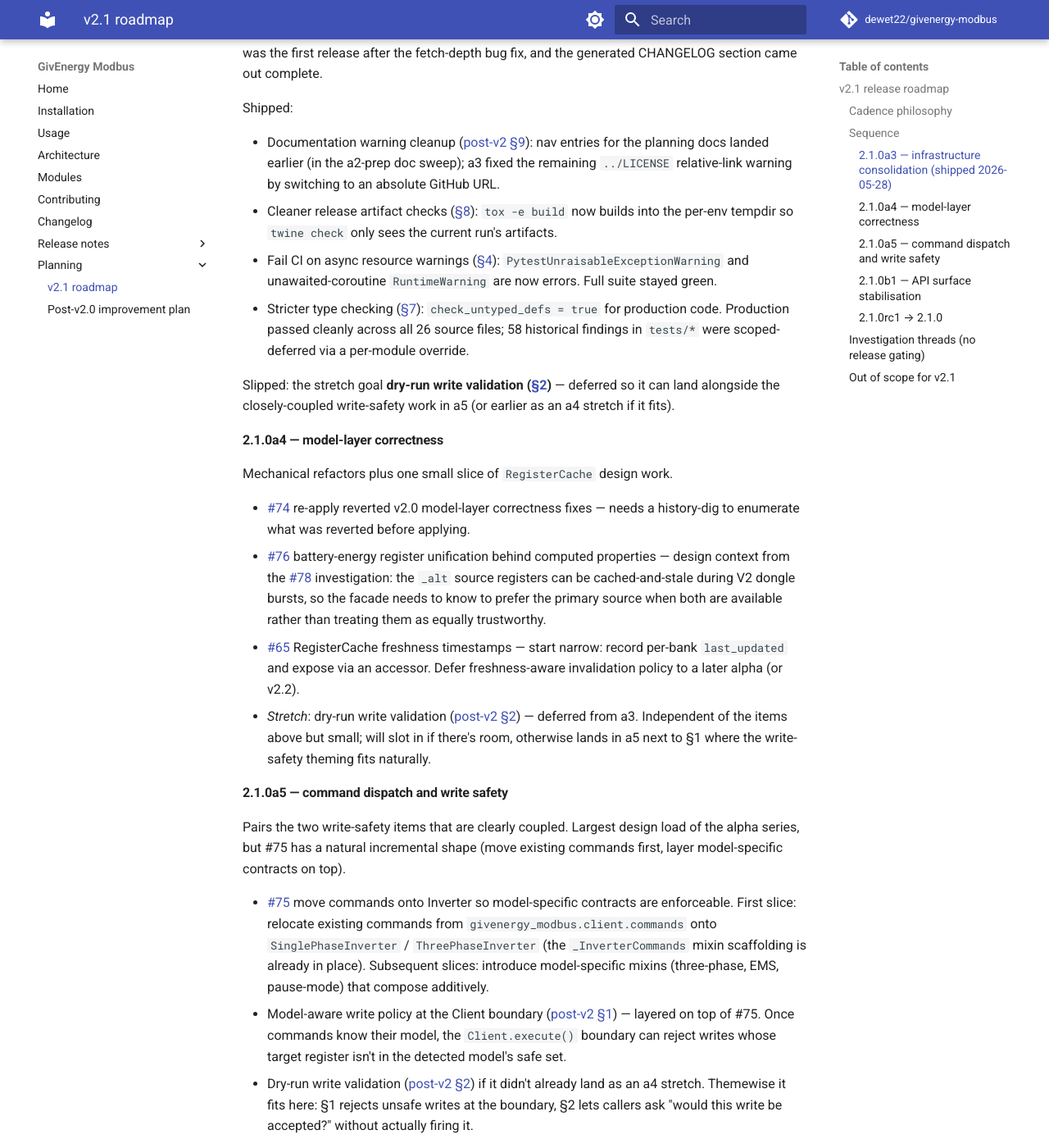
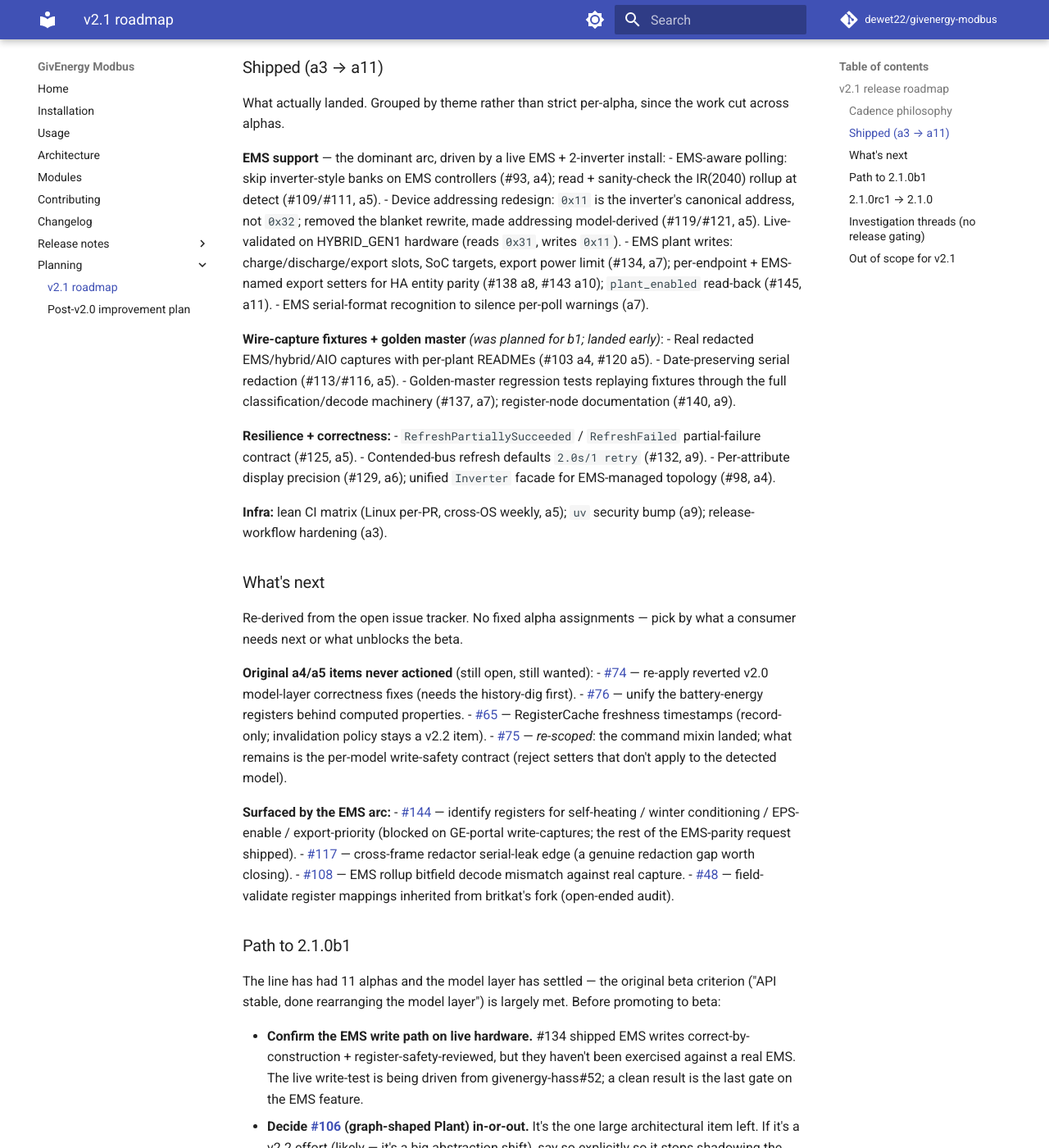
Before and after one commit to dewet22/givenergy-modbus, an MkDocs documentation site: the page built from docs/v2.1-roadmap.md, in a window 1280 px wide and 1400 px high, scrolled down 877 px. Shown: the whole window at 82% size. Built offline with MkDocs 1.6.1 and Material for MkDocs 9.7.7, drawn with Linux system fonts in a browser that asks for light colours; comment, search, counter and statistics services are not loaded; some of the changed text lies outside the part shown.

Commit message:
docs: reconcile v2.1 roadmap with shipped reality (a3→a11)
The roadmap described a clean a4/a5/b1 theme plan that was overtaken by a
real-user-driven EMS arc (givenergy-hass#52) spanning a4-a11 — which the doc
never reflected, leaving it misleading about both what's done and what's next.

Refresh: collapse the per-alpha plans into a "Shipped (a3→a11)" ledger grouped
by theme; re-derive "What's next" from the actual open issues (the original
#74/#76/#65/#48 that never landed, plus #144/#117/#108/#75 surfaced by the work);
add an explicit "Path to 2.1.0b1" section (live EMS write-test + #106 in/out as
the gates). Cadence philosophy and rc/soak plan kept — those held.

Changelog: Maintenance
Co-Authored-By: Claude Opus 4.8 (1M context) <noreply@anthropic.com>

```diff
--- a/docs/v2.1-roadmap.md
+++ b/docs/v2.1-roadmap.md
@@ -6,160 +6,140 @@ small, frequent prereleases rather than a single "land everything, then
 release" push — each alpha self-contained enough that scope can move
 between alphas, or fall out to v2.2, without blocking the line.
 
-The roadmap groups open `v2.1`-labelled GitHub issues and items from
-[post-v2-improvement-plan.md](post-v2-improvement-plan.md) by theme; each
-alpha is roughly one theme.
+> **Reconciled 2026-05-31** against shipped reality (a3 → a11). The original
+> a4/a5/b1 theme plan was overtaken by a real-user-driven arc (EMS support for
+> a live install via [givenergy-hass#52](https://github.com/dewet22/givenergy-hass/issues/52)),
+> which produced more than the plan pencilled in — including the wire-capture
+> fixtures and golden-master harness originally slated for beta. The cadence
+> philosophy held; the specific themes didn't. "What's next" below is now
+> re-derived from the actual open issues rather than the superseded plan.
 
 ## Cadence philosophy
 
 - Release often, iterate visibly. The PyPI alpha publishes downstream
   dispatch events to `givenergy-hass` and `givenergy-cli`, so each cut
-  becomes a tester checkpoint.
+  becomes a tester checkpoint. This worked exactly as intended — Nick's
+  live EMS install drove a4–a11 through fast feedback on each alpha.
 - Self-contained alphas. If scope slips on one item, it falls out and
   becomes a v2.2.0 candidate rather than gating the line. Better a
   shipped narrower release than a wider one that never ships.
-- Investigation items (#91, #78) ride alongside but don't gate any
-  release. They produce findings and shape later design decisions.
-- Documentation: each alpha bumps the relevant section of the changelog
-  via conventional-commit prefixes; the release workflow walks the
-  range since the previous tag (see `scripts/release.py`).
+- Investigation items ride alongside but don't gate any release. They
+  produce findings and shape later design decisions.
+- Documentation: each alpha's changelog section is generated from
+  conventional-commit prefixes; the release workflow walks the range
+  since the previous tag (see `scripts/release.py`).
 
-## Sequence
+## Shipped (a3 → a11)
 
-### 2.1.0a3 — infrastructure consolidation *(shipped 2026-05-28)*
+What actually landed. Grouped by theme rather than strict per-alpha, since
+the work cut across alphas.
 
-Low-risk hardening of the foundation. Zero library-behaviour change as
-far as a tester observes, but unblocks safer work in subsequent alphas
-and validates the release workflow itself — this was the first release
-after the fetch-depth bug fix, and the generated CHANGELOG section came
-out complete.
+**EMS support** — the dominant arc, driven by a live EMS + 2-inverter install:
+- EMS-aware polling: skip inverter-style banks on EMS controllers (#93, a4);
+  read + sanity-check the IR(2040) rollup at detect (#109/#111, a5).
+- Device addressing redesign: `0x11` is the inverter's canonical address, not
+  `0x32`; removed the blanket rewrite, made addressing model-derived (#119/#121,
+  a5). Live-validated on HYBRID_GEN1 hardware (reads `0x31`, writes `0x11`).
+- EMS plant writes: charge/discharge/export slots, SoC targets, export power
+  limit (#134, a7); per-endpoint + EMS-named export setters for HA entity
+  parity (#138 a8, #143 a10); `plant_enabled` read-back (#145, a11).
+- EMS serial-format recognition to silence per-poll warnings (a7).
 
-Shipped:
+**Wire-capture fixtures + golden master** *(was planned for b1; landed early)*:
+- Real redacted EMS/hybrid/AIO captures with per-plant READMEs (#103 a4, #120 a5).
+- Date-preserving serial redaction (#113/#116, a5).
+- Golden-master regression tests replaying fixtures through the full
+  classification/decode machinery (#137, a7); register-node documentation (#140, a9).
 
-- Documentation warning cleanup
-  ([post-v2 §9](post-v2-improvement-plan.md#9-documentation-warning-cleanup)):
-  nav entries for the planning docs landed earlier (in the a2-prep
-  doc sweep); a3 fixed the remaining `../LICENSE` relative-link warning
-  by switching to an absolute GitHub URL.
-- Cleaner release artifact checks
-  ([§8](post-v2-improvement-plan.md#8-cleaner-release-artifact-checks)):
-  `tox -e build` now builds into the per-env tempdir so `twine check`
-  only sees the current run's artifacts.
-- Fail CI on async resource warnings
-  ([§4](post-v2-improvement-plan.md#4-fail-ci-on-async-resource-warnings)):
-  `PytestUnraisableExceptionWarning` and unawaited-coroutine
-  `RuntimeWarning` are now errors. Full suite stayed green.
-- Stricter type checking
-  ([§7](post-v2-improvement-plan.md#7-stricter-type-checking)):
-  `check_untyped_defs = true` for production code. Production passed
-  cleanly across all 26 source files; 58 historical findings in
-  `tests/*` were scoped-deferred via a per-module override.
+**Resilience + correctness:**
+- `RefreshPartiallySucceeded` / `RefreshFailed` partial-failure contract (#125, a5).
+- Contended-bus refresh defaults `2.0s/1 retry` (#132, a9).
+- Per-attribute display precision (#129, a6); unified `Inverter` facade for
+  EMS-managed topology (#98, a4).
 
-Slipped: the stretch goal **dry-run write validation
-([§2](post-v2-improvement-plan.md#2-dry-run-write-validation))** —
-deferred so it can land alongside the closely-coupled write-safety work
-in a5 (or earlier as an a4 stretch if it fits).
+**Infra:** lean CI matrix (Linux per-PR, cross-OS weekly, a5); `uv` security
+bump (a9); release-workflow hardening (a3).
 
-### 2.1.0a4 — model-layer correctness
+## What's next
 
-Mechanical refactors plus one small slice of `RegisterCache` design
-work.
+Re-derived from the open issue tracker. No fixed alpha assignments — pick by
+what a consumer needs next or what unblocks the beta.
 
-- [#74](https://github.com/dewet22/givenergy-modbus/issues/74) re-apply
-  reverted v2.0 model-layer correctness fixes — needs a history-dig to
-  enumerate what was reverted before applying.
-- [#76](https://github.com/dewet22/givenergy-modbus/issues/76) battery-energy
-  register unification behind computed properties — design context from
-  the [#78](https://github.com/dewet22/givenergy-modbus/issues/78)
-  investigation: the `_alt` source registers can be cached-and-stale
-  during V2 dongle bursts, so the facade needs to know to prefer the
-  primary source when both are available rather than treating them as
-  equally trustworthy.
-- [#65](https://github.com/dewet22/givenergy-modbus/issues/65) RegisterCache
-  freshness timestamps — start narrow: record per-bank `last_updated` and
-  expose via an accessor. Defer freshness-aware invalidation policy to a
-  later alpha (or v2.2).
-- *Stretch*: dry-run write validation
-  ([post-v2 §2](post-v2-improvement-plan.md#2-dry-run-write-validation))
-  — deferred from a3. Independent of the items above but small; will
-  slot in if there's room, otherwise lands in a5 next to §1 where the
-  write-safety theming fits naturally.
+**Original a4/a5 items never actioned** (still open, still wanted):
+- [#74](https://github.com/dewet22/givenergy-modbus/issues/74) — re-apply
+  reverted v2.0 model-layer correctness fixes (needs the history-dig first).
+- [#76](https://github.com/dewet22/givenergy-modbus/issues/76) — unify the
+  battery-energy registers behind computed properties.
+- [#65](https://github.com/dewet22/givenergy-modbus/issues/65) — RegisterCache
+  freshness timestamps (record-only; invalidation policy stays a v2.2 item).
+- [#75](https://github.com/dewet22/givenergy-modbus/issues/75) — *re-scoped*:
+  the command mixin landed; what remains is the per-model write-safety contract
+  (reject setters that don't apply to the detected model).
 
-### 2.1.0a5 — command dispatch and write safety
+**Surfaced by the EMS arc:**
+- [#144](https://github.com/dewet22/givenergy-modbus/issues/144) — identify
+  registers for self-heating / winter conditioning / EPS-enable / export-priority
+  (blocked on GE-portal write-captures; the rest of the EMS-parity request shipped).
+- [#117](https://github.com/dewet22/givenergy-modbus/issues/117) — cross-frame
+  redactor serial-leak edge (a genuine redaction gap worth closing).
+- [#108](https://github.com/dewet22/givenergy-modbus/issues/108) — EMS rollup
+  bitfield decode mismatch against real capture.
+- [#48](https://github.com/dewet22/givenergy-modbus/issues/48) — field-validate
+  register mappings inherited from britkat's fork (open-ended audit).
 
-Pairs the two write-safety items that are clearly coupled. Largest design
-load of the alpha series, but #75 has a natural incremental shape (move
-existing commands first, layer model-specific contracts on top).
+## Path to 2.1.0b1
 
-- [#75](https://github.com/dewet22/givenergy-modbus/issues/75) move
-  commands onto Inverter so model-specific contracts are enforceable.
-  First slice: relocate existing commands from
-  `givenergy_modbus.client.commands` onto `SinglePhaseInverter` /
-  `ThreePhaseInverter` (the `_InverterCommands` mixin scaffolding is
-  already in place). Subsequent slices: introduce model-specific mixins
-  (three-phase, EMS, pause-mode) that compose additively.
-- Model-aware write policy at the Client boundary
-  ([post-v2 §1](post-v2-improvement-plan.md#1-model-aware-write-policy-at-the-client-boundary)) —
-  layered on top of #75. Once commands know their model, the
-  `Client.execute()` boundary can reject writes whose target register
-  isn't in the detected model's safe set.
-- Dry-run write validation
-  ([post-v2 §2](post-v2-improvement-plan.md#2-dry-run-write-validation))
-  if it didn't already land as an a4 stretch. Themewise it fits here:
-  §1 rejects unsafe writes at the boundary, §2 lets callers ask
-  "would this write be accepted?" without actually firing it.
+The line has had 11 alphas and the model layer has settled — the original beta
+criterion ("API stable, done rearranging the model layer") is largely met. Before
+promoting to beta:
 
-### 2.1.0b1 — API surface stabilisation
+- **Confirm the EMS write path on live hardware.** #134 shipped EMS writes
+  correct-by-construction + register-safety-reviewed, but they haven't been
+  exercised against a real EMS. The live write-test is being driven from
+  givenergy-hass#52; a clean result is the last gate on the EMS feature.
+- **Decide [#106](https://github.com/dewet22/givenergy-modbus/issues/106)
+  (graph-shaped Plant) in-or-out.** It's the one large architectural item left.
+  If it's a v2.2 effort (likely — it's a big abstraction shift), say so explicitly
+  so it stops shadowing the beta.
+- Pick up whichever of the "what's next" items are tractable; let the rest fall
+  to v2.2 rather than gate the beta.
 
-First beta. The breaking changes (Pydantic v2 migrations, `work_time_total_hours`
-rename) have had several alphas of soak time by this point. Beta promotes
-the line out of "still rearranging the model layer" and into "API is
-stable, fix bugs and tighten contracts".
+Beta then promotes the line out of "still rearranging the model layer" into "API
+stable, fix bugs and tighten contracts", with public-API compatibility tests and
+register provenance/confidence
+([post-v2 §5/§10](post-v2-improvement-plan.md)) as the beta's own scope.
 
-- Register provenance and confidence
-  ([post-v2 §5](post-v2-improvement-plan.md#5-register-provenance-and-confidence)) —
-  attach source / freshness / bounds-passed metadata to register reads.
-  Easier now that `RegisterDefinition` is a Pydantic model.
-- Public API compatibility tests
-  ([post-v2 §10](post-v2-improvement-plan.md#10-public-api-compatibility-tests)) —
-  start with a snapshot of the import surface (`__all__`,
-  module-level exports) and grow from there.
-- Broader golden-frame fixtures
-  ([post-v2 §6](post-v2-improvement-plan.md#6-broader-golden-frame-fixtures)) —
-  the [#78](https://github.com/dewet22/givenergy-modbus/issues/78)
-  investigation has produced wire captures; promote a curated subset
-  into durable, redacted test fixtures spanning device families.
-- [#48](https://github.com/dewet22/givenergy-modbus/issues/48)
-  field-validate register mappings inherited from britkat's fork —
-  open-ended audit; scope to whatever's tractable inside the beta
-  window.
+## 2.1.0rc1 → 2.1.0
 
-### 2.1.0rc1 → 2.1.0
-
-Soak period. No new scope; only bug fixes from beta tester feedback.
-Final cut when consumers report clean.
+Soak period. No new scope; only bug fixes from beta-tester feedback. Final cut
+when consumers report clean.
 
 ## Investigation threads (no release gating)
 
-- [#91](https://github.com/dewet22/givenergy-modbus/issues/91) detect
-  frozen BMS cache during firmware updates — needs more wire capture
-  data covering firmware-update events.
-- [#78](https://github.com/dewet22/givenergy-modbus/issues/78) Pattern
-  A/B dongle behaviour — ongoing record, framing for related fixes.
+- [#91](https://github.com/dewet22/givenergy-modbus/issues/91) — detect frozen
+  BMS cache during firmware updates (needs firmware-update wire captures).
+- [#147](https://github.com/dewet22/givenergy-modbus/issues/147) — BMS block
+  dropouts on the battery sub-bus (Pattern B from #78; needs paired RS485 capture).
+- [#114](https://github.com/dewet22/givenergy-modbus/issues/114) — undecoded
+  function #57 frame; [#100](https://github.com/dewet22/givenergy-modbus/issues/100)
+  — WO-prefix LAN-config broadcast; [#115](https://github.com/dewet22/givenergy-modbus/issues/115)
+  — function #134 Gen1 BPM workaround.
+- [#141](https://github.com/dewet22/givenergy-modbus/issues/141) — three-phase
+  grid-power register nodes (needs a 3-phase capture).
 - Internal refresh serialization
   ([post-v2 §3](post-v2-improvement-plan.md#3-internal-refresh-serialization)) —
-  needs design for the locking model before code. Could be a v2.2 item
-  if it grows; flagged here so it doesn't get forgotten.
+  needs the locking-model design first; likely a v2.2 item.
 
 ## Out of scope for v2.1
 
-If something falls out of an alpha and won't fit before beta, it becomes
-a v2.2 candidate. Better a shipped narrower v2.1 than a perpetually
-in-progress one. Likely v2.2 candidates if v2.1 stays disciplined:
+If something falls out and won't fit before beta, it becomes a v2.2 candidate.
+Better a shipped narrower v2.1 than a perpetually in-progress one. Likely v2.2:
 
-- Freshness-aware invalidation policy on `RegisterCache` (the policy
-  layer above [#65](https://github.com/dewet22/givenergy-modbus/issues/65)'s
-  recording layer).
-- Broader EMS / Gateway command surface (sibling to #75's pattern).
-- Internal refresh serialization (post-v2 §3) if the design work hasn't
-  matured by beta.
+- The graph-shaped Plant abstraction
+  ([#106](https://github.com/dewet22/givenergy-modbus/issues/106)) if it doesn't
+  make the beta cut.
+- Freshness-aware `RegisterCache` invalidation policy (the layer above
+  [#65](https://github.com/dewet22/givenergy-modbus/issues/65)'s recording).
+- Internal refresh serialization
+  ([post-v2 §3](post-v2-improvement-plan.md#3-internal-refresh-serialization)) if
+  the design hasn't matured.
```
